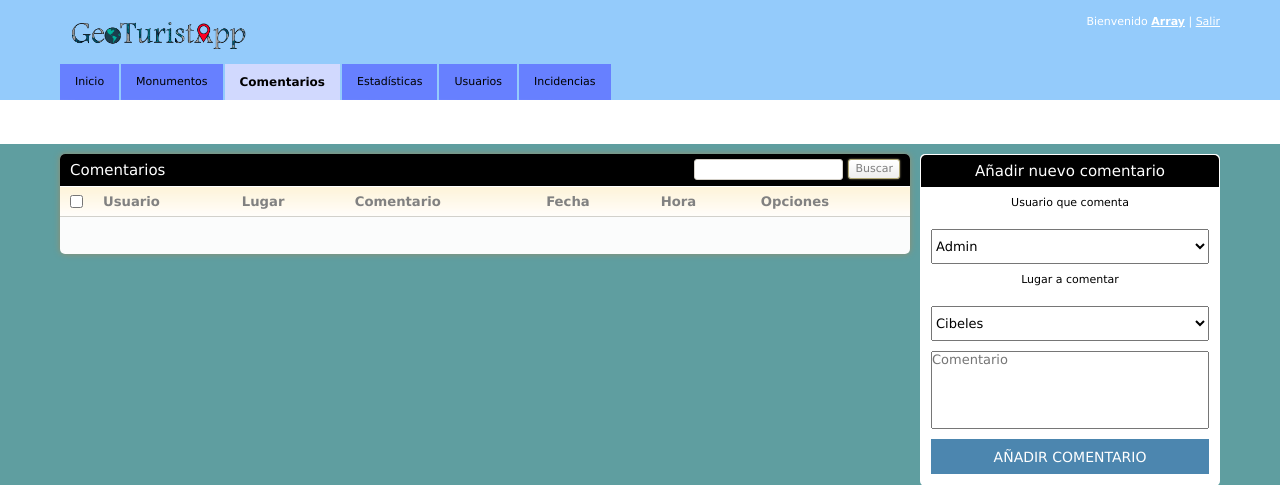
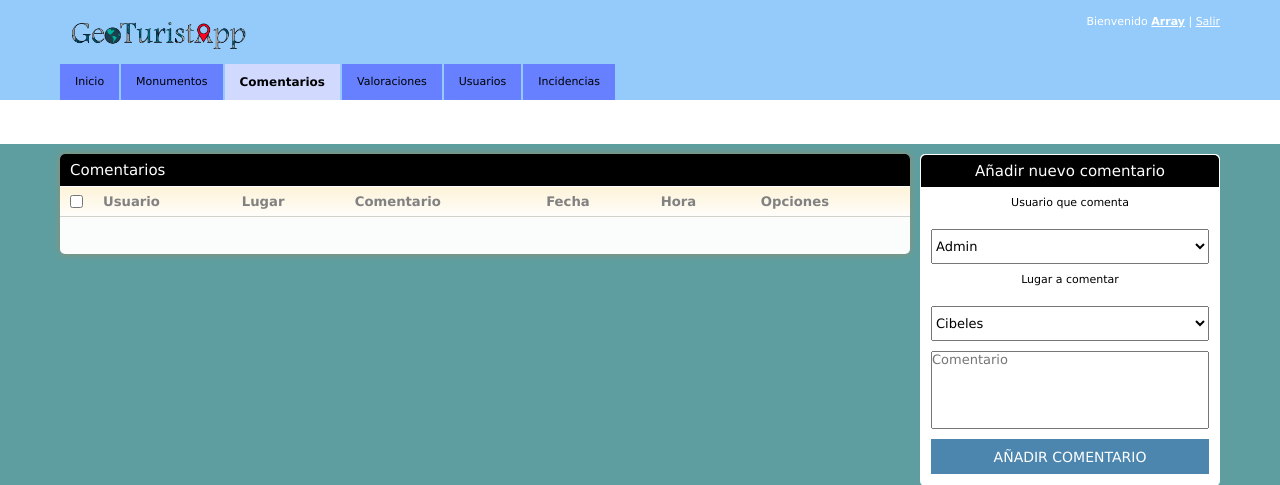
Before and after one commit to daviro05/geoturistAppWeb, a PHP site: page /inicio.php?id=comentarios in a window 1280 px wide. Shown: the top 485 px of the page. Run offline with PHP 8.4, Linux system fonts and the light colour scheme; the visitor is signed in with stand-in values (Sample User, id 1); data comes from the database, SQL or seed files in the repository; lists and menus that the app fills with data are empty; some libraries are stand-ins or nearby versions.

Commit message:
Renombrar ficheros, quitar barra de busqueda

```diff
--- a/comentarios.php
+++ b/comentarios.php
@@ -6,10 +6,10 @@
 					<!-- Box Head -->
 					<div class="box-head">
 						<h2 class="left">Comentarios</h2>
-						<div class="right">
+<!-- 						<div class="right">
 							<input type="text" class="field small-field" />
 							<input type="submit" class="button" value="Buscar" />
-						</div>
+						</div> -->
 					</div>
 					<!-- End Box Head -->
 					<!-- Table -->
--- a/inicio.php
+++ b/inicio.php
@@ -40,12 +40,12 @@
 		    	<?php if(isset($_GET['id']) && $_GET['id'] == "monumentos") echo "class='active'";?>><span>Monumentos</span></a></li>
 		    <li><a href="inicio.php?id=comentarios"
 		    	<?php if(isset($_GET['id']) && $_GET['id'] == "comentarios") echo "class='active'";?>><span>Comentarios</span></a></li>
-		    <li><a href="inicio.php?id=estadisticas"
-		    	<?php if(isset($_GET['id']) && $_GET['id'] == "estadisticas") echo "class='active'";?>><span>Estadísticas</span></a></li>
+		    <li><a href="inicio.php?id=valoraciones"
+		    	<?php if(isset($_GET['id']) && $_GET['id'] == "valoraciones") echo "class='active'";?>><span>Valoraciones</span></a></li>
 		    <li><a href="inicio.php?id=usuarios"
 		    	<?php if(isset($_GET['id']) && $_GET['id'] == "usuarios") echo "class='active'";?>><span>Usuarios</span></a></li>
-		    <li><a href="inicio.php?id=about"
-		    	<?php if(isset($_GET['id']) && $_GET['id'] == "about") echo "class='active'";?>><span>Incidencias</span></a></li>
+		    <li><a href="inicio.php?id=incidencias"
+		    	<?php if(isset($_GET['id']) && $_GET['id'] == "incidencias") echo "class='active'";?>><span>Incidencias</span></a></li>
 		</ul>
 	</div>
 	<!-- End Main Nav -->
@@ -69,12 +69,12 @@
 					include 'monumentos.php';
 				if($_GET['id'] == 'comentarios')
 					include 'comentarios.php';
-				if($_GET['id'] == 'estadisticas')
-					include 'estadisticas.php';
+				if($_GET['id'] == 'valoraciones')
+					include 'valoraciones.php';
 				if($_GET['id'] == 'usuarios')
 					include 'usuarios.php';
-				if($_GET['id'] == 'about')
-					include 'about.php';
+				if($_GET['id'] == 'incidencias')
+					include 'incidencias.php';
 				if($_GET['id'] == 'add_monumento')
 						include 'add_monumento.php';
 				if($_GET['id'] == 'ver_monumento')
--- a/monumentos.php
+++ b/monumentos.php
@@ -6,10 +6,10 @@
 					<!-- Box Head -->
 					<div class="box-head">
 						<h2 class="left">Monumentos</h2>
-						<div class="right">
+<!-- 						<div class="right">
 							<input type="text" class="field small-field" />
 							<input type="submit" class="button" value="Buscar" />
-						</div>
+						</div> -->
 					</div>
 					<!-- End Box Head -->
 					<!-- Table -->
--- a/usuarios.php
+++ b/usuarios.php
@@ -6,10 +6,10 @@
 					<!-- Box Head -->
 					<div class="box-head">
 						<h2 class="left">Usuarios</h2>
-						<div class="right">
+<!-- 						<div class="right">
 							<input type="text" class="field small-field" />
 							<input type="submit" class="button" value="Buscar" />
-						</div>
+						</div> -->
 					</div>
 					<!-- End Box Head -->
 					<!-- Table -->
```
Also changed, not shown: incidencias.php (renamed from estadisticas.php, +10 -10 lines), valoraciones.php (renamed from about.php, +10 -13 lines).
